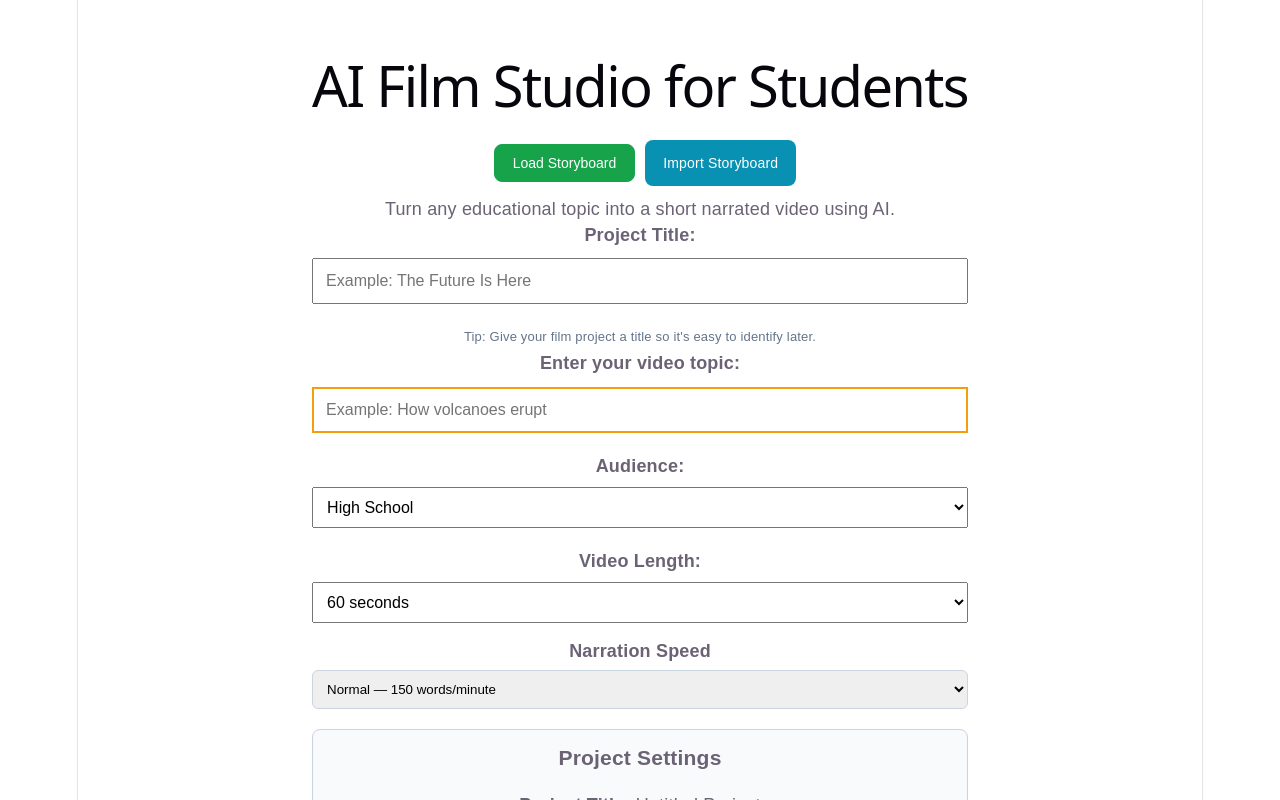
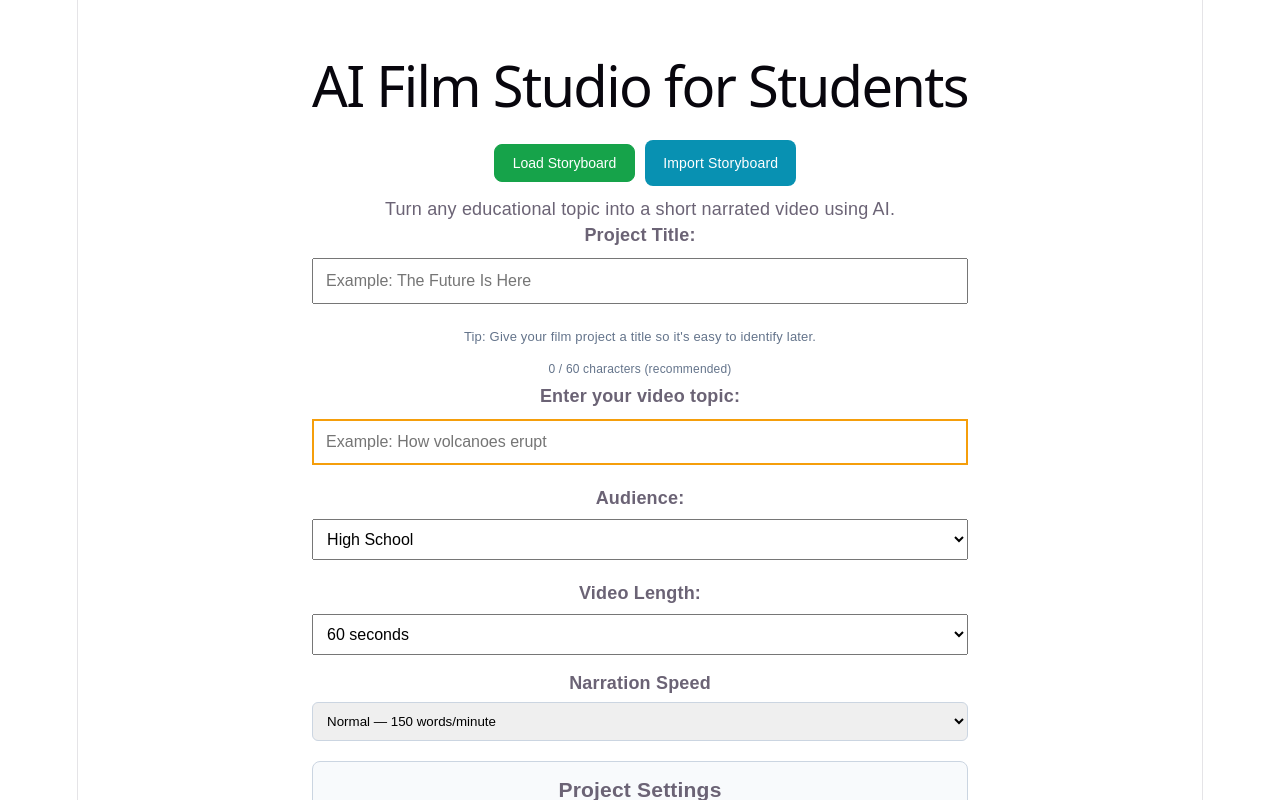
Before and after one commit to SharpBecarre/ai-film-studio-for-students, a React app in the folder frontend/: page / in a window 1280 px wide. Shown: the top 800 px of the page. Built offline with nearby package versions, Linux system fonts and the light colour scheme; the HTML template or start-up script is replaced by a standard one.

Commit message:
Day 40: Add project title character counter and length warning

```diff
--- a/frontend/src/App.jsx
+++ b/frontend/src/App.jsx
@@ -394,6 +394,14 @@ function App() {
           {projectTitle.trim() && (
             <p style={{ color: "#15803d", fontSize: "13px", marginTop: "6px" }}>
               ✓ Project title entered
+            </p>
+          )}
+          <p style={{ color: "#64748b", fontSize: "12px", marginTop: "6px" }}>
+            {projectTitle.length} / 60 characters (recommended)
+          </p>
+          {projectTitle.length > 60 && (
+            <p style={{ color: "#b45309", fontSize: "13px", marginTop: "6px" }}>
+              Your project title is longer than the recommended 60 characters.
             </p>
           )}
         <label htmlFor="topic">
```
